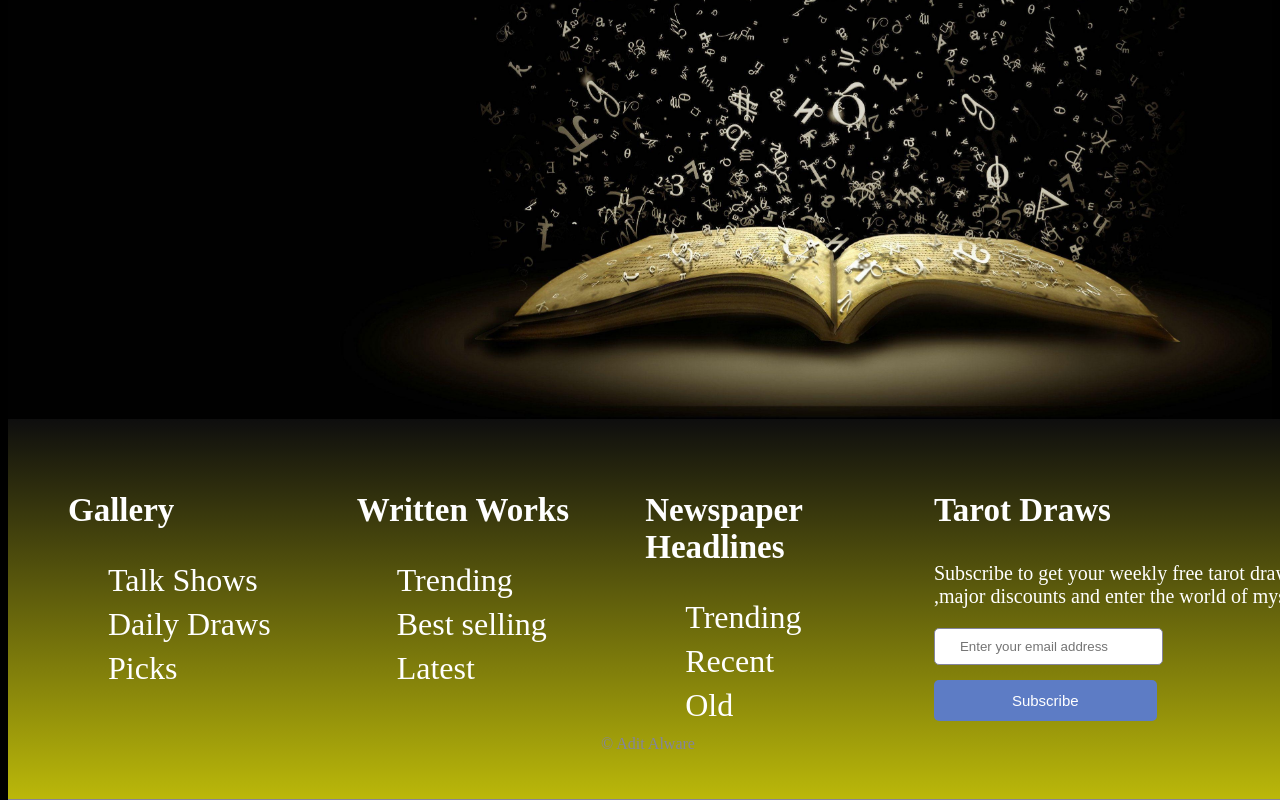
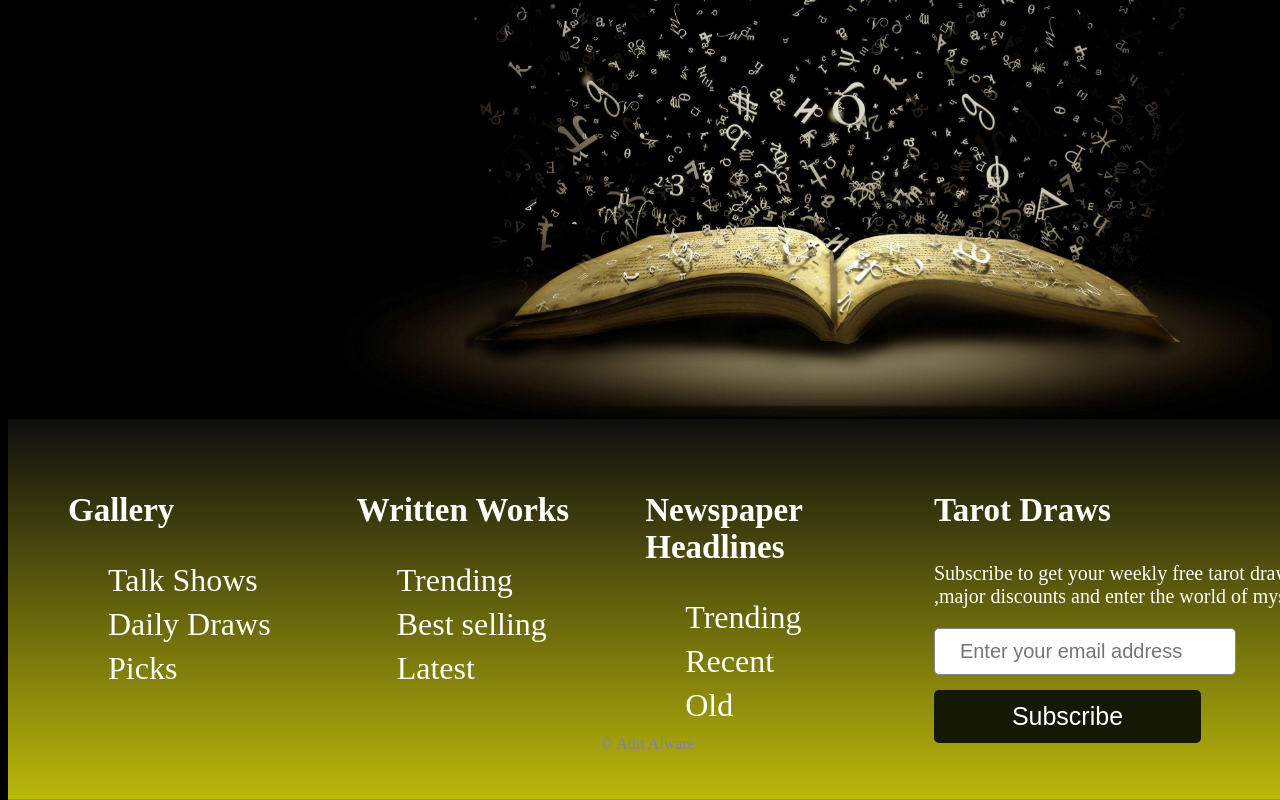
Before and after one commit to aditalware/fortuneTeller, a plain HTML site: page index.html in a window 1280 px wide. Shown: the part 549-1349 px from the top of the page. Drawn offline with Linux system fonts and the light colour scheme.

Commit message:
changes2

```diff
--- a/styles.css
+++ b/styles.css
@@ -642,17 +642,35 @@ body::-webkit-scrollbar-thumb {
 }
 .footer-section input {
   border: 1px solid #84849d;
+  font-size: 20px;
   padding: 10px 25px;
   border-radius: 5px;
   margin-bottom: 15px;
+  outline:none;
+  height: 25px;
+  width: 250px;
+
 }
 .footer-section button {
   padding: 12px 78px;
   color: white;
-  font-size: 15px;
-  background-color: #5d7cc5;
+  font-size: 25px;
+  background-color: rgb(21 24 5);;
   border: none;
   border-radius: 5px;
+  cursor: pointer;
+
+
+}
+.footer-section button:hover {
+  padding: 12px 78px;
+  color: black;
+  font-size: 25px;
+  background-color: rgb(255, 255, 255);;
+  border: none;
+  border-radius: 5px;
+  cursor: pointer;
+
 }
 .footer-section li {
   list-style: none;
```
